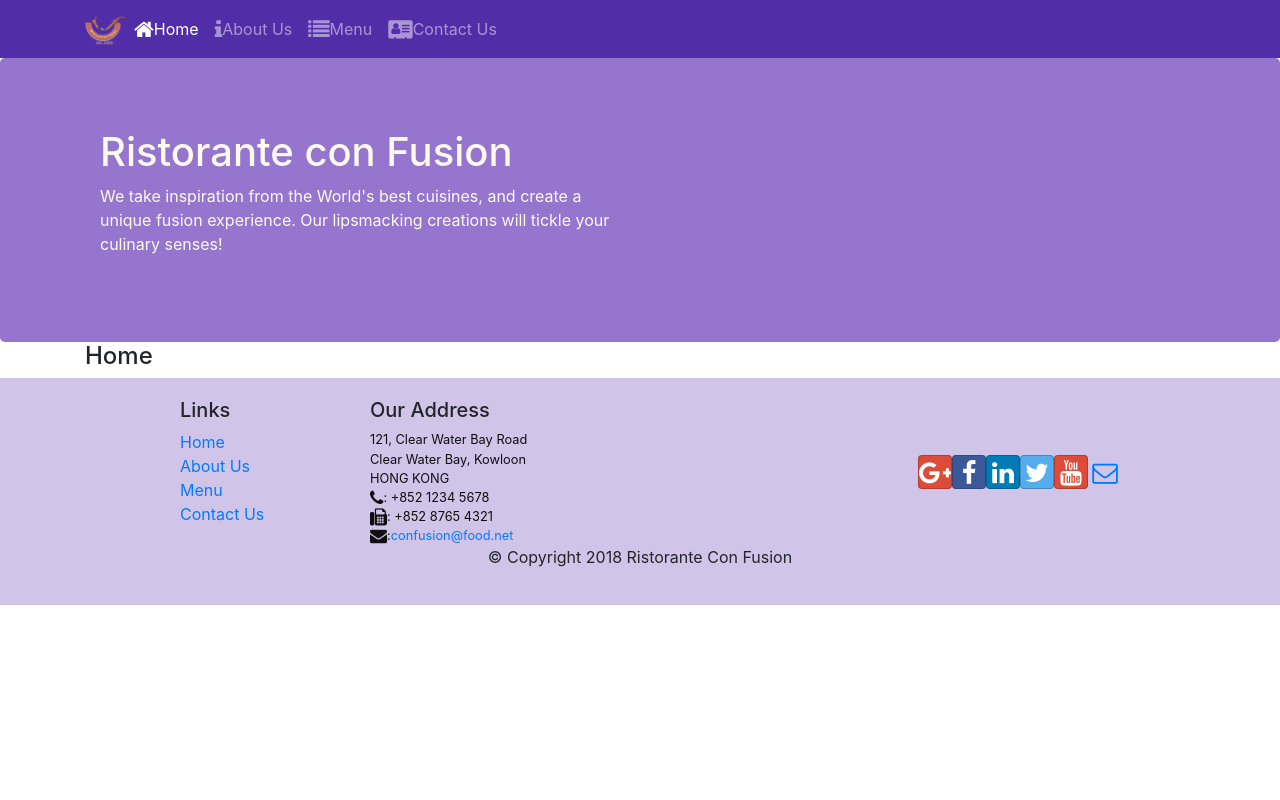
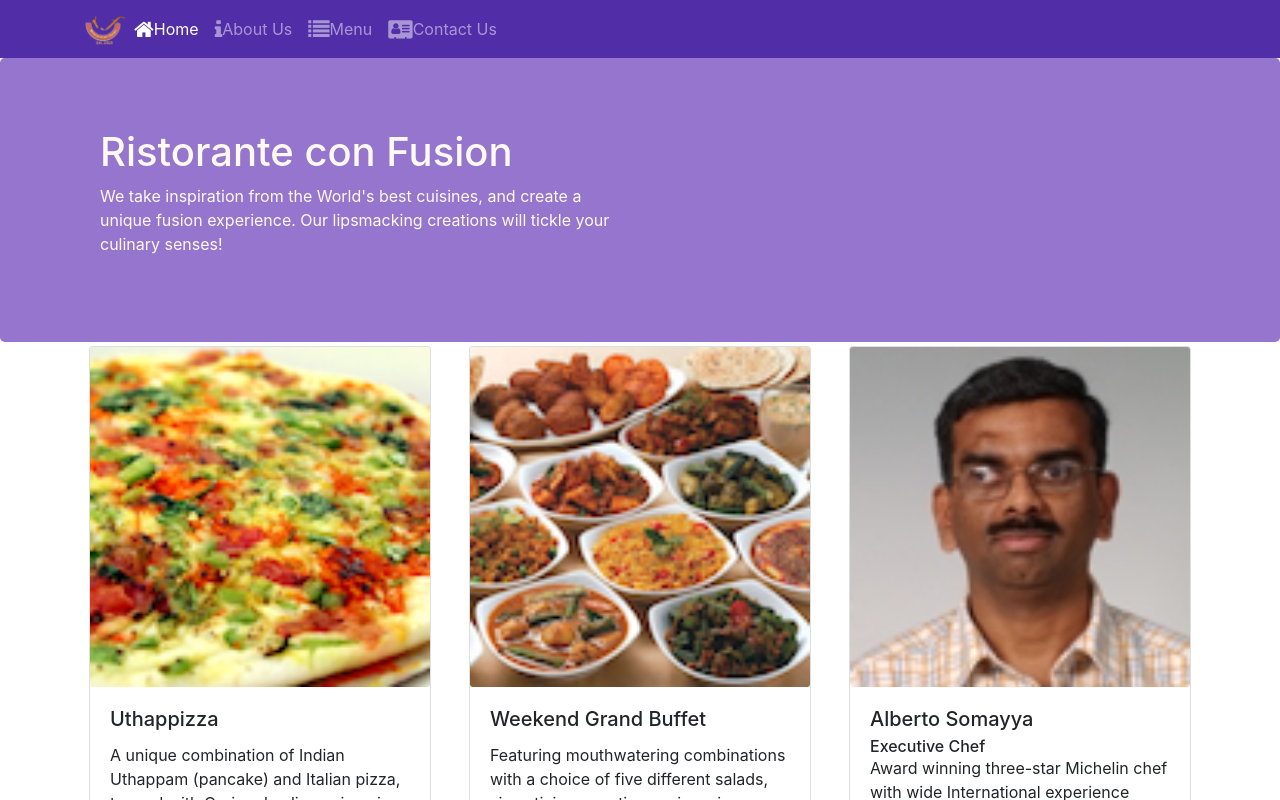
Before and after one commit to ihafkenschiel/react-coursera, a React (Create React App) app in the folder confusion/: page /home in a window 1280 px wide. Shown: the top 800 px of the page. Built offline with nearby package versions, Linux system fonts and the light colour scheme.

Commit message:
Single page application part 1 working

```diff
--- a/confusion/src/components/HomeComponent.js
+++ b/confusion/src/components/HomeComponent.js
@@ -1,12 +1,44 @@
 import React from 'react';
+import {
+  Card,
+  CardImg,
+  CardText,
+  CardBody,
+  CardTitle,
+  CardSubtitle
+} from 'reactstrap';
 
-function Home(props) {
-  return(
-    <div className="container">
-      <h4>Home</h4>
-    </div>
-  );
+function RenderCard({item}) {
+
+  return (<Card>
+    <CardImg src={item.image} alt={item.name}/>
+    <CardBody>
+      <CardTitle>{item.name}</CardTitle>
+      {
+        item.designation
+          ? <CardSubtitle>{item.designation}</CardSubtitle>
+          : null
+      }
+      <CardText>{item.description}</CardText>
+    </CardBody>
+  </Card>);
 
 }
 
+function Home(props) {
+  return (<div className="container">
+    <div className="row align-items-start">
+      <div className="col-12 col-md m-1">
+        <RenderCard item={props.dish}/>
+      </div>
+      <div className="col-12 col-md m-1">
+        <RenderCard item={props.promotion}/>
+      </div>
+      <div className="col-12 col-md m-1">
+        <RenderCard item={props.leader}/>
+      </div>
+    </div>
+  </div>);
+}
+
 export default Home;
--- a/confusion/src/components/MainComponent.js
+++ b/confusion/src/components/MainComponent.js
@@ -6,6 +6,9 @@
 import Contact from './ContactComponent';
 //import DishDetail from './DishdetailComponent';
 import { DISHES } from '../shared/dishes';
+import { COMMENTS } from '../shared/comments';
+import { PROMOTIONS } from '../shared/promotions';
+import { LEADERS } from '../shared/leaders';
 import { Switch, Route, Redirect } from 'react-router-dom';
 
 class Main extends Component {
@@ -13,7 +16,10 @@
   constructor(props) {
     super(props);
     this.state = {
-        dishes: DISHES,
+      dishes: DISHES,
+      comments: COMMENTS,
+      promotions: PROMOTIONS,
+      leaders: LEADERS
     };
   }
 
@@ -25,7 +31,11 @@
 
     const HomePage = () => {
       return(
-        <Home />
+        <Home
+          dish={ this.state.dishes.filter( (dish) => dish.featured )[0] }
+          promotion={ this.state.promotions.filter( (promo) => promo.featured )[0] }
+          leader={ this.state.leaders.filter( (leader) => leader.featured )[0] }
+         />
       );
     }
 
```
